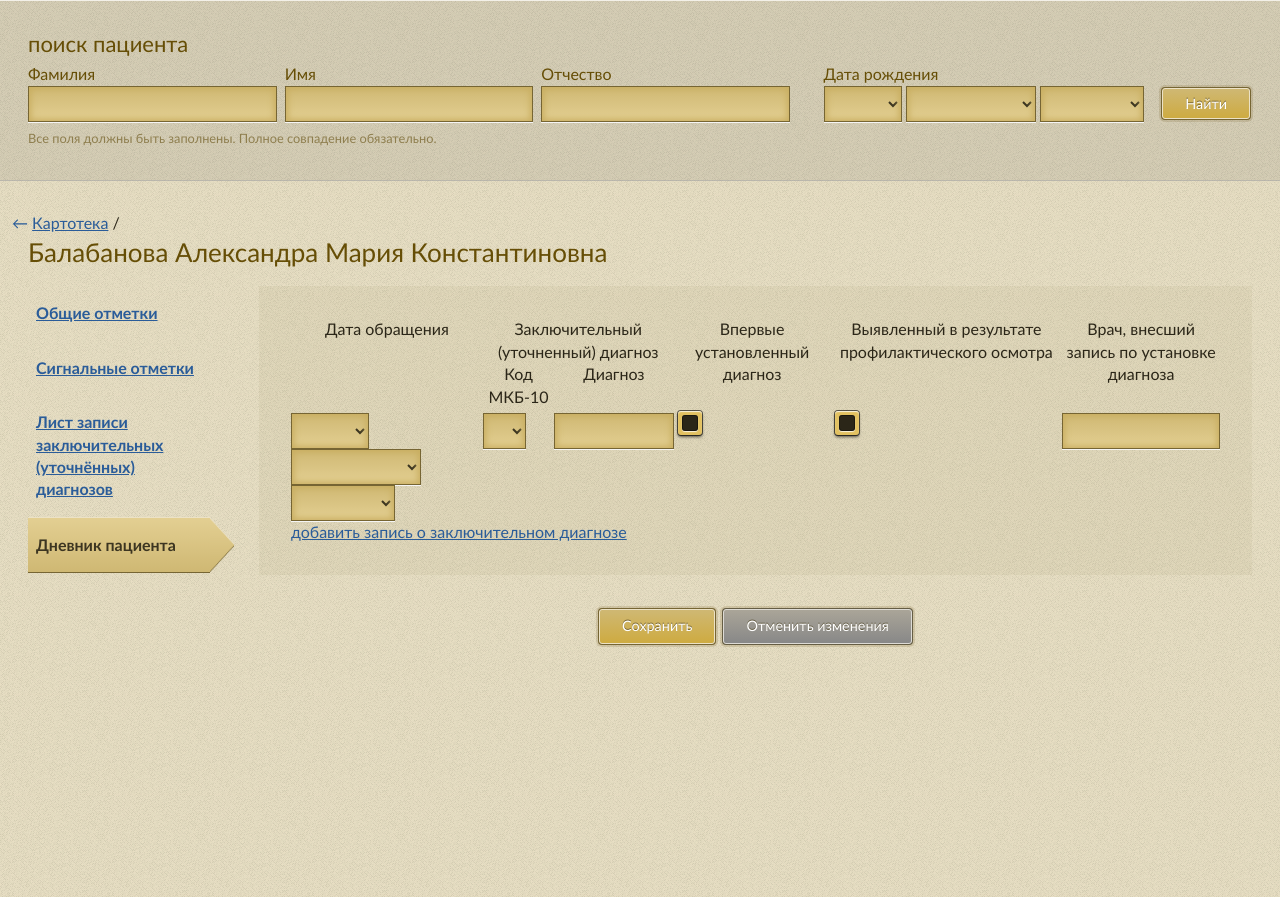
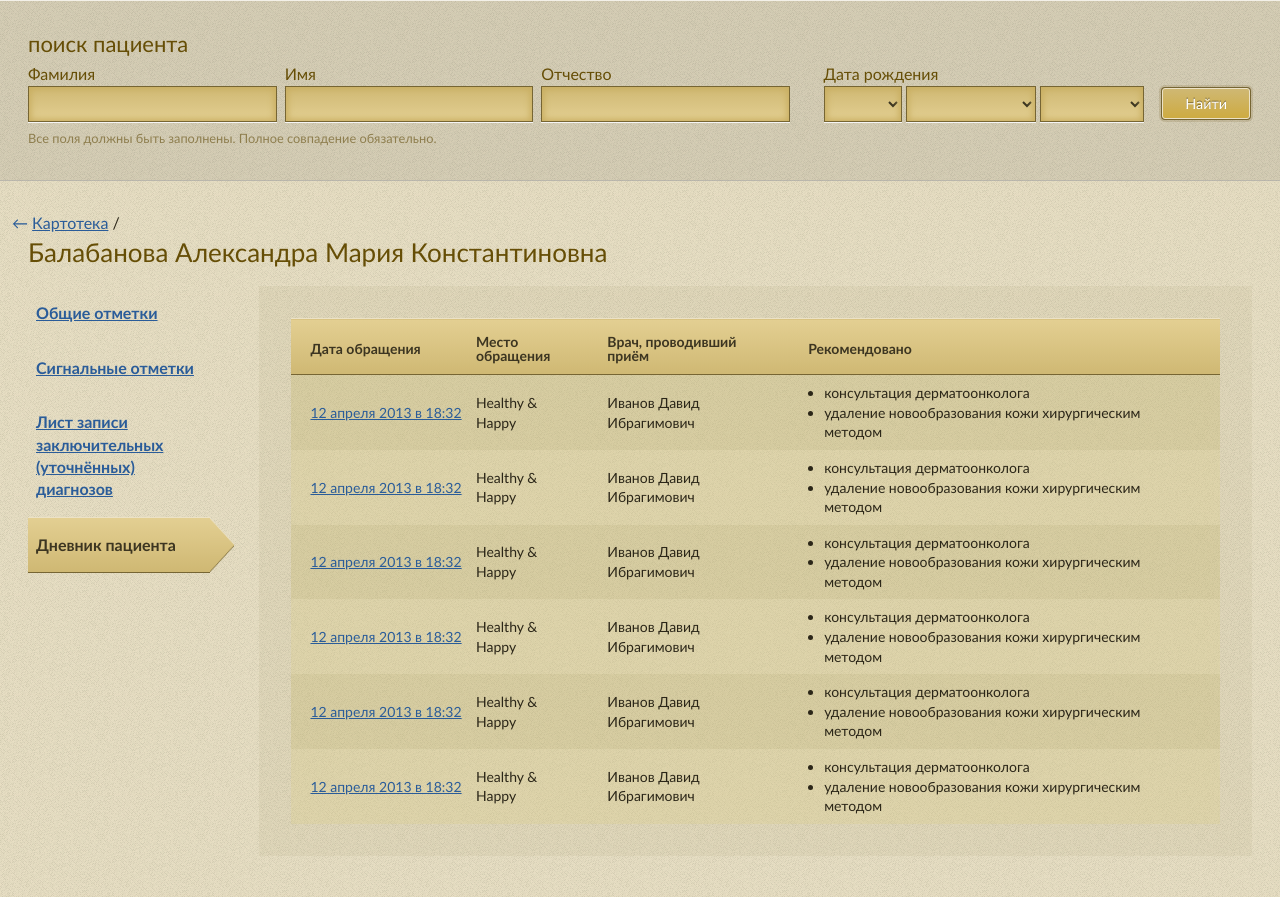
Before and after one commit to pomidorchi/hl-html_susy, a plain HTML site: page card__diary.html in a window 1280 px wide. Shown: the part 55-952 px from the top of the page. Drawn offline with Linux system fonts and the light colour scheme; files whose address does not match are found by name.

Commit message:
Diary page finished

```diff
--- a/card__diary.html
+++ b/card__diary.html
@@ -74,65 +74,121 @@
             <form action="" class="">
                 <div class="patient-card__content-block">
                     <div class="patient-card__content-i1">
-                        <table>
+                        <table class="patient-card__table" style="margin-top:0;">
                             <thead>
                             <tr>
-                                <th rowspan="2">Дата обращения</th>
-                                <th colspan="2">Заключительный (уточненный) диагноз</th>
-                                <th rowspan="2">Впервые установленный диагноз</th>
-                                <th rowspan="2">Выявленный в результате профилактического осмотра</th>
-                                <th rowspan="2">Врач, внесший запись по установке диагноза</th>
-                            </tr>
-                            <tr>
-                                <th>Код МКБ-10</th>
-                                <th>Диагноз</th>
+                                <th>Дата обращения</th>
+                                <th>Место обращения</th>
+                                <th>Врач, проводивший приём</th>
+                                <th>Рекомендовано</th>
                             </tr>
                             </thead>
 
                             <tbody>
                             <tr>
                                 <td>
-                                    <select name="" id="" class="form-search__item_day">
-                                        <option value="..."></option>
-                                        <option value="">13</option>
-                                    </select>
-                                    <select name="" id="" class="form-search__item_month">
-                                        <option value="..."></option>
-                                        <option value="">сентября</option>
-                                    </select>
-                                    <select name="" id="" class="form-search__item_year">
-                                        <option value="..."></option>
-                                        <option value="">2009</option>
-                                    </select>
+                                    <div class="unwrap-context"><a href="card__diary-item.html">12 апреля 2013 в 18:32</a></div>
                                 </td>
                                 <td>
-                                    <select name="" id="" class="">
-                                        <option value="..."></option>
-                                        <option value="">13</option>
-                                    </select>
+                                    Healthy &amp; Happy
                                 </td>
                                 <td>
-                                    <input type="text">
+                                    Иванов Давид Ибрагимович
                                 </td>
                                 <td>
-                                    <input type="checkbox">
+                                    <ul>
+                                        <li>консультация дерматоонколога</li>
+                                        <li>удаление новообразования кожи хирургическим методом</li>
+                                    </ul>
+                                </td>
+                            </tr>
+                            <tr>
+                                <td>
+                                    <div class="unwrap-context"><a href="card__diary-item.html">12 апреля 2013 в 18:32</a></div>
                                 </td>
                                 <td>
-                                    <input type="checkbox">
+                                    Healthy &amp; Happy
                                 </td>
                                 <td>
-                                    <input type="text">
+                                    Иванов Давид Ибрагимович
+                                </td>
+                                <td>
+                                    <ul>
+                                        <li>консультация дерматоонколога</li>
+                                        <li>удаление новообразования кожи хирургическим методом</li>
+                                    </ul>
+                                </td>
+                            </tr>
+                            <tr>
+                                <td>
+                                    <div class="unwrap-context"><a href="card__diary-item.html">12 апреля 2013 в 18:32</a></div>
+                                </td>
+                                <td>
+                                    Healthy &amp; Happy
+                                </td>
+                                <td>
+                                    Иванов Давид Ибрагимович
+                                </td>
+                                <td>
+                                    <ul>
+                                        <li>консультация дерматоонколога</li>
+                                        <li>удаление новообразования кожи хирургическим методом</li>
+                                    </ul>
+                                </td>
+                            </tr>
+                            <tr>
+                                <td>
+                                    <div class="unwrap-context"><a href="card__diary-item.html">12 апреля 2013 в 18:32</a></div>
+                                </td>
+                                <td>
+                                    Healthy &amp; Happy
+                                </td>
+                                <td>
+                                    Иванов Давид Ибрагимович
+                                </td>
+                                <td>
+                                    <ul>
+                                        <li>консультация дерматоонколога</li>
+                                        <li>удаление новообразования кожи хирургическим методом</li>
+                                    </ul>
+                                </td>
+                            </tr>
+                            <tr>
+                                <td>
+                                    <div class="unwrap-context"><a href="card__diary-item.html">12 апреля 2013 в 18:32</a></div>
+                                </td>
+                                <td>
+                                    Healthy &amp; Happy
+                                </td>
+                                <td>
+                                    Иванов Давид Ибрагимович
+                                </td>
+                                <td>
+                                    <ul>
+                                        <li>консультация дерматоонколога</li>
+                                        <li>удаление новообразования кожи хирургическим методом</li>
+                                    </ul>
+                                </td>
+                            </tr>
+                            <tr>
+                                <td>
+                                    <div class="unwrap-context"><a href="card__diary-item.html">12 апреля 2013 в 18:32</a></div>
+                                </td>
+                                <td>
+                                    Healthy &amp; Happy
+                                </td>
+                                <td>
+                                    Иванов Давид Ибрагимович
+                                </td>
+                                <td>
+                                    <ul>
+                                        <li>консультация дерматоонколога</li>
+                                        <li>удаление новообразования кожи хирургическим методом</li>
+                                    </ul>
                                 </td>
                             </tr>
                             </tbody>
                         </table>
-                        <a href="">добавить запись о заключительном диагнозе</a>
-                    </div>
-                </div>
-                <div class="patient-card__content-block action-buttons">
-                    <div class="patient-card__content-i1">
-                        <a href="#" class="b-btn">Сохранить</a>
-                        <a href="#" class="b-btn b-btn__secondary">Отменить изменения</a>
                     </div>
                 </div>
             </form>
--- a/scss/_patient-card.scss
+++ b/scss/_patient-card.scss
@@ -84,6 +84,11 @@
     textarea { height:5em; }
 
     select { @include form-search-inp; }
+
+    ul {
+        list-style: disc;
+        margin-left:$padding / 2;
+    }
 
     .checkbox-label {
         display:block;
```
Also changed, not shown: css/screen.css.
